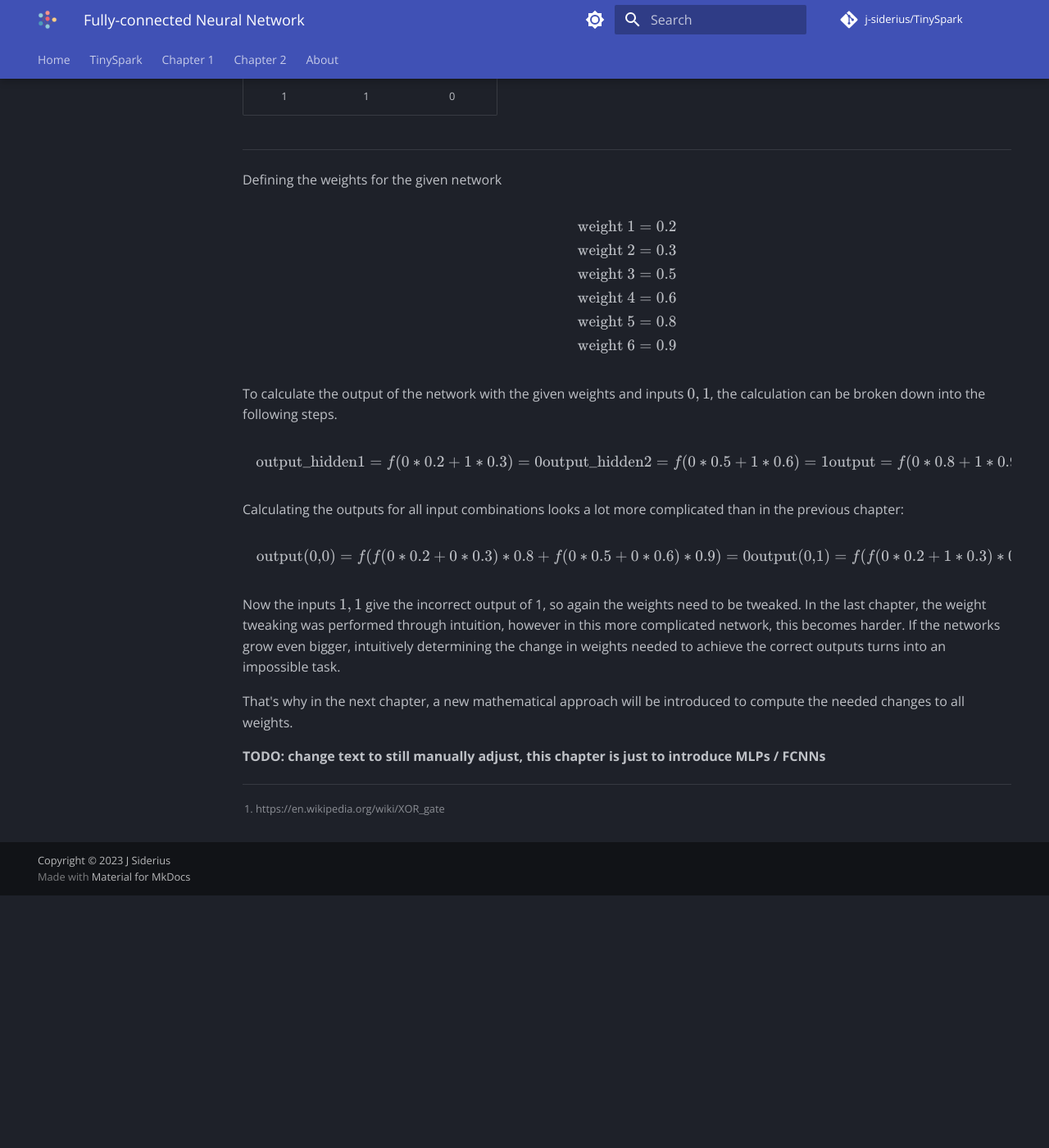
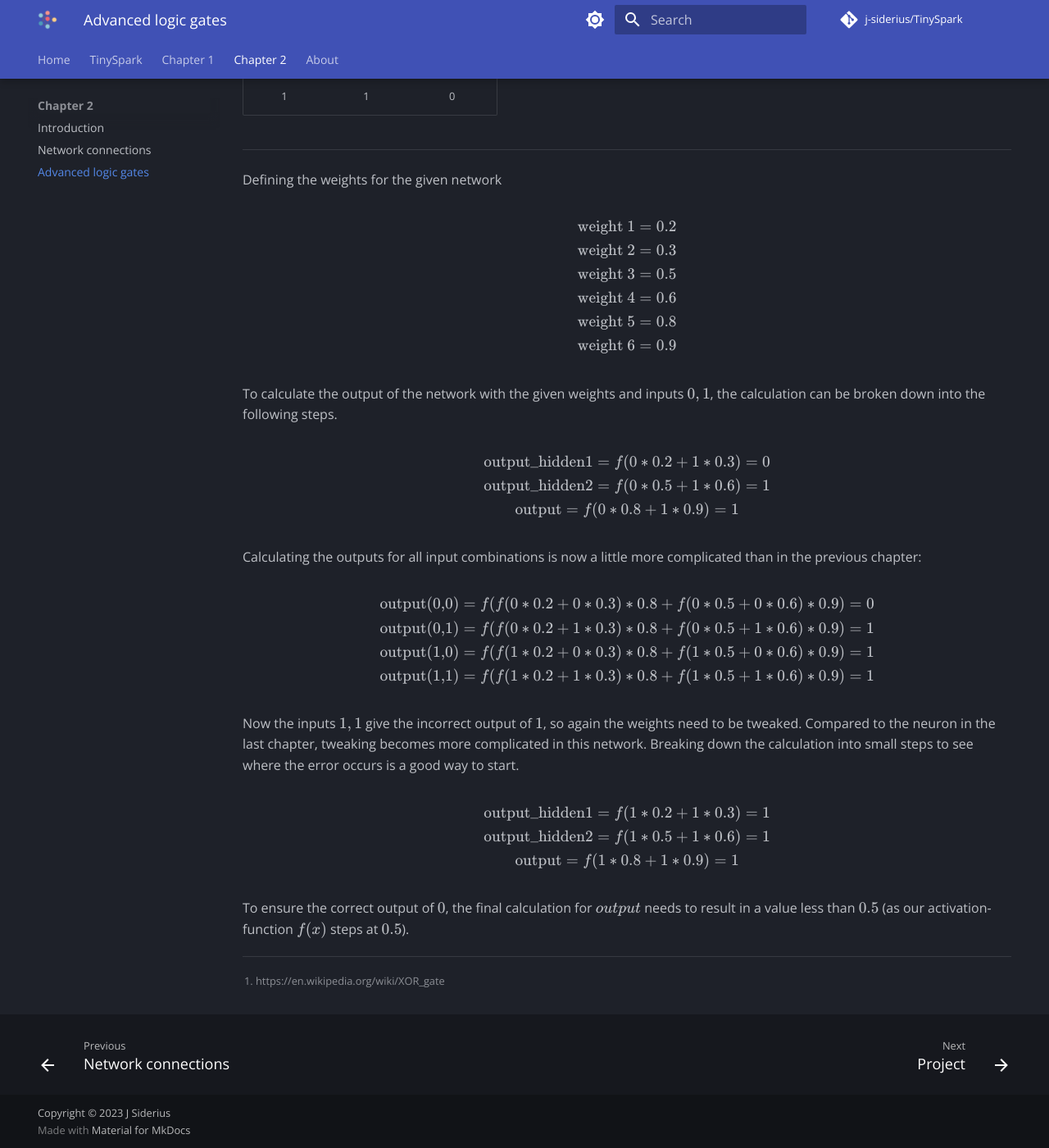
Before and after one commit to j-siderius/TinySpark, an MkDocs documentation site: the page built from docs/chapter2/xor_gate.md, in a window 1280 px wide and 1400 px high, scrolled down 491 px. Shown: the whole window at 82% size. Built offline with MkDocs 1.6.1 and Material for MkDocs 9.7.7, drawn with Linux system fonts in a browser that asks for light colours; comment, search, counter and statistics services are not loaded; before the commit the page ends 1583 px from its top, so only the background shows below that; some of the changed text lies outside the part shown.

Commit message:
added section on XOR to CH2

```diff
--- a/docs/chapter2/xor_gate.md
+++ b/docs/chapter2/xor_gate.md
@@ -1,4 +1,4 @@
-# Fully-connected Neural Network
+# XOR gates
 
 In the first chapter, Logic gates were introduced. The mini-project programmed a OR gate in Python, and later implemented it onto the TinySpark development board.
 
@@ -34,25 +34,37 @@ To calculate the output of the network with the given weights and inputs $0,1$,
 
 $$
 \displaylines{
-\text{output_hidden1}=f(0*0.2+1*0.3)=0
-\text{output_hidden2}=f(0*0.5+1*0.6)=1
-\text{output}=f(0*0.8+1*0.9)=1
+\text{output_hidden1}=f(0*0.2+1*0.3)=0\\
+\text{output_hidden2}=f(0*0.5+1*0.6)=1\\
+\text{output}=f(0*0.8+1*0.9)=1\\
 }
 $$
 
-Calculating the outputs for all input combinations looks a lot more complicated than in the previous chapter:
+Calculating the outputs for all input combinations is now a little more complicated than in the previous chapter:
 
 $$
 \displaylines{
-\text{output(0,0)}=f(f(0*0.2+0*0.3)*0.8+f(0*0.5+0*0.6)*0.9)=0
-\text{output(0,1)}=f(f(0*0.2+1*0.3)*0.8+f(0*0.5+1*0.6)*0.9)=1
-\text{output(1,0)}=f(f(1*0.2+0*0.3)*0.8+f(1*0.5+0*0.6)*0.9)=1
-\text{output(1,1)}=f(f(1*0.2+1*0.3)*0.8+f(1*0.5+1*0.6)*0.9)=1
+\text{output(0,0)}=f(f(0*0.2+0*0.3)*0.8+f(0*0.5+0*0.6)*0.9)=0\\
+\text{output(0,1)}=f(f(0*0.2+1*0.3)*0.8+f(0*0.5+1*0.6)*0.9)=1\\
+\text{output(1,0)}=f(f(1*0.2+0*0.3)*0.8+f(1*0.5+0*0.6)*0.9)=1\\
+\text{output(1,1)}=f(f(1*0.2+1*0.3)*0.8+f(1*0.5+1*0.6)*0.9)=1\\
 }
 $$
 
-Now the inputs $1,1$ give the incorrect output of 1, so again the weights need to be tweaked. In the last chapter, the weight tweaking was performed through intuition, however in this more complicated network, this becomes harder. If the networks grow even bigger, intuitively determining the change in weights needed to achieve the correct outputs turns into an impossible task.
+Now the inputs $1,1$ give the incorrect output of $1$, so again the weights need to be tweaked. Compared to the neuron in the last chapter, tweaking becomes more complicated in this network. Breaking down the calculation into small steps to see where the error occurs is a good way to start.
+
+$$
+\displaylines{
+\text{output_hidden1}=f(1*0.2+1*0.3)=1\\
+\text{output_hidden2}=f(1*0.5+1*0.6)=1\\
+\text{output}=f(1*0.8+1*0.9)=1\\
+}
+$$
+
+To ensure the correct output of $0$, the final calculation for $output$ needs to result in a value less than $0.5$ (as our activation-function $f(x)$ steps at $0.5$).
+
+<!-- Now the inputs $1,1$ give the incorrect output of 1, so again the weights need to be tweaked. In the last chapter, the weight tweaking was performed through intuition, however in this more complicated network, this becomes harder. If the networks grow even bigger, intuitively determining the change in weights needed to achieve the correct outputs turns into an impossible task.
 
 That's why in the next chapter, a new mathematical approach will be introduced to compute the needed changes to all weights.
 
-**TODO: change text to still manually adjust, this chapter is just to introduce MLPs / FCNNs**
+**TODO: change text to still manually adjust, this chapter is just to introduce MLPs / FCNNs** -->
--- a/mkdocs.yml
+++ b/mkdocs.yml
@@ -123,7 +123,8 @@ nav:
     - Logic gates on micro: chapter1/logic_gates_micro.md
   - Chapter 2:
     - Introduction: chapter2/introduction.md
-    - The neuron problem: chapter2/network_connections.md
+    - Network connections: chapter2/network_connections.md
+    - Advanced logic gates: chapter2/xor_gate.md
   - About:
     - Project: about/project.md
     - License: about/license.md
```
